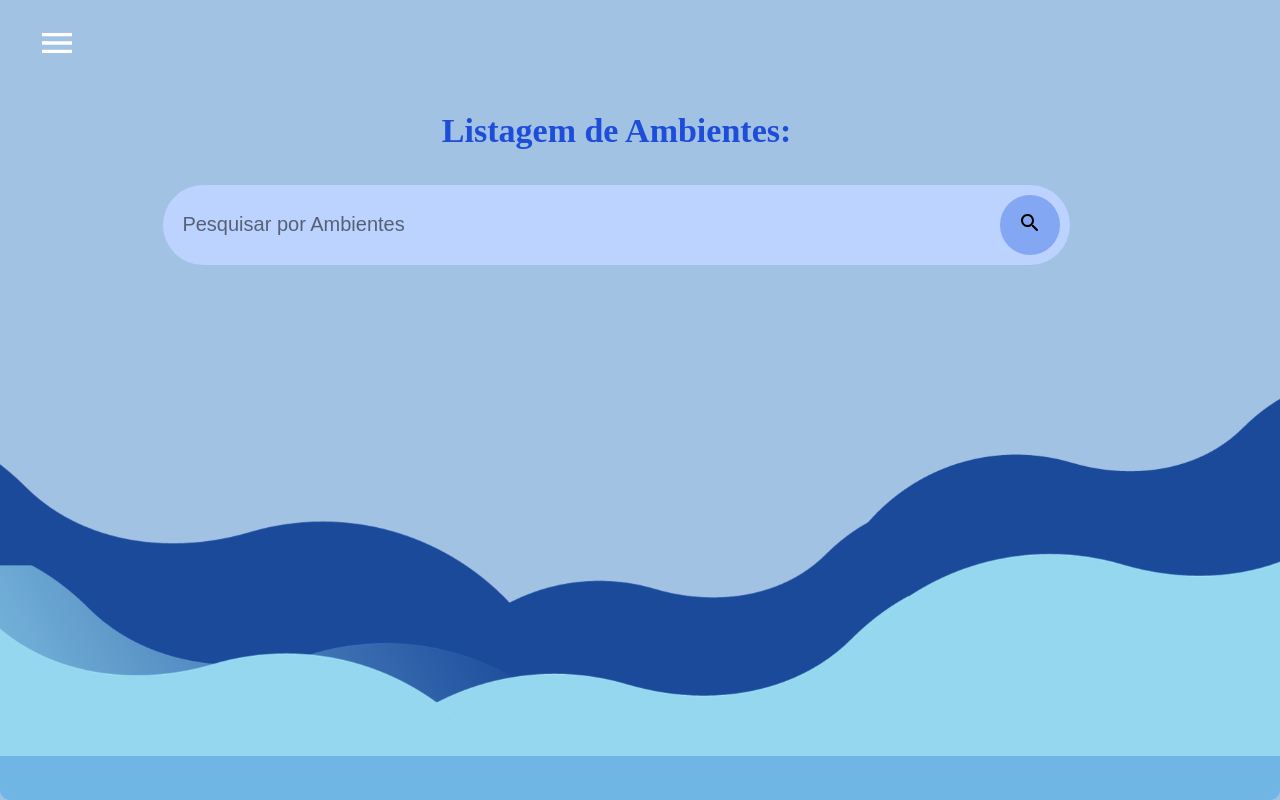
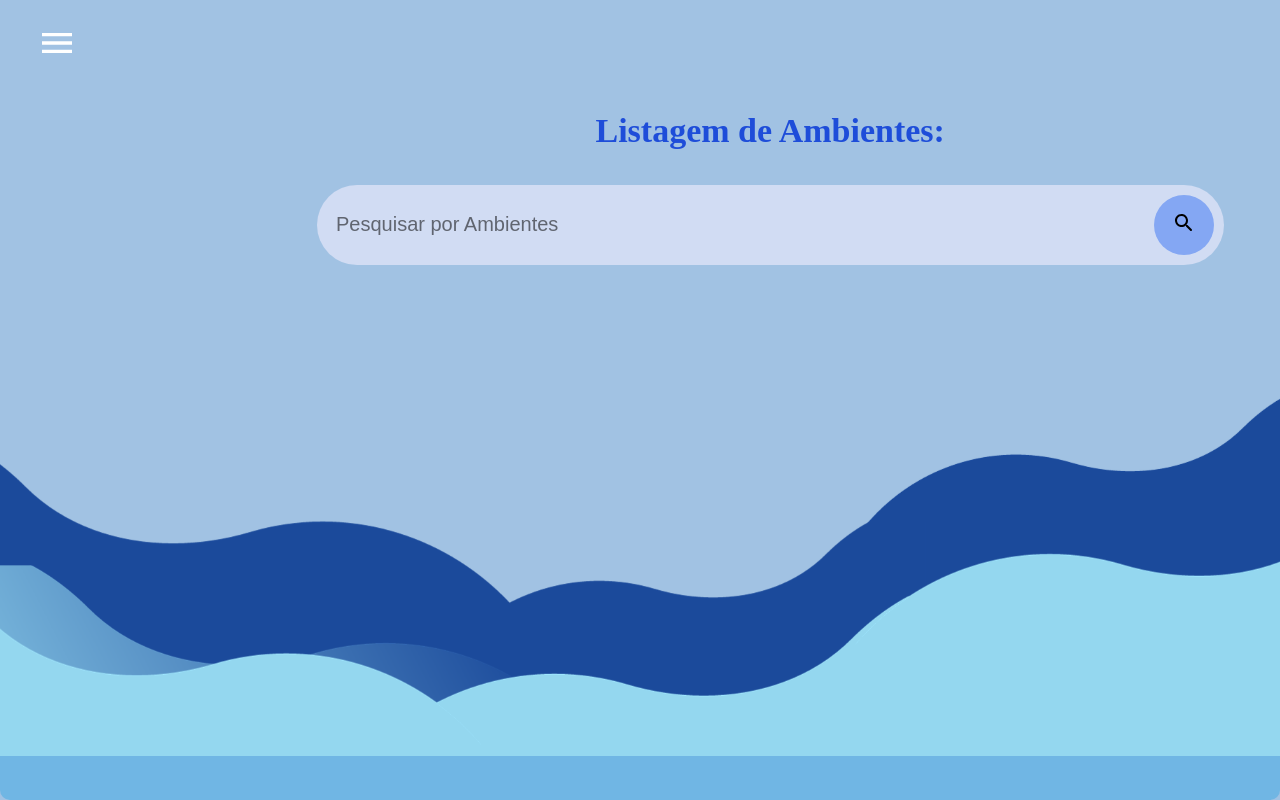
Before and after one commit to Senai-SC-CTAI/SA_2023_3B_SesiSenai_Storage, a React (Vite) app in the folder web-novo/: page /environments in a window 1280 px wide. Built offline with nearby package versions, Linux system fonts and the light colour scheme.

Commit message:
novo style

```diff
--- a/web-novo/src/screens/Product/styles.css
+++ b/web-novo/src/screens/Product/styles.css
@@ -1,6 +1,6 @@
 .search{
     display: flex;
-    background-color: rgb(188, 210, 255);
+    background-color: rgb(209, 220, 243);
     border-radius: 60px;
     width: 100%;
     align-content: space-between;
@@ -58,6 +58,6 @@
     display: flex;
     flex-direction: column;
     align-items: center;
-    justify-content: start;
-    margin-left: 13%;
+    justify-content: center;
+    margin-left: 25%;
 }
```
Also changed, not shown: web-novo/src/screens/Home/styles.css (line endings or trailing spaces).
